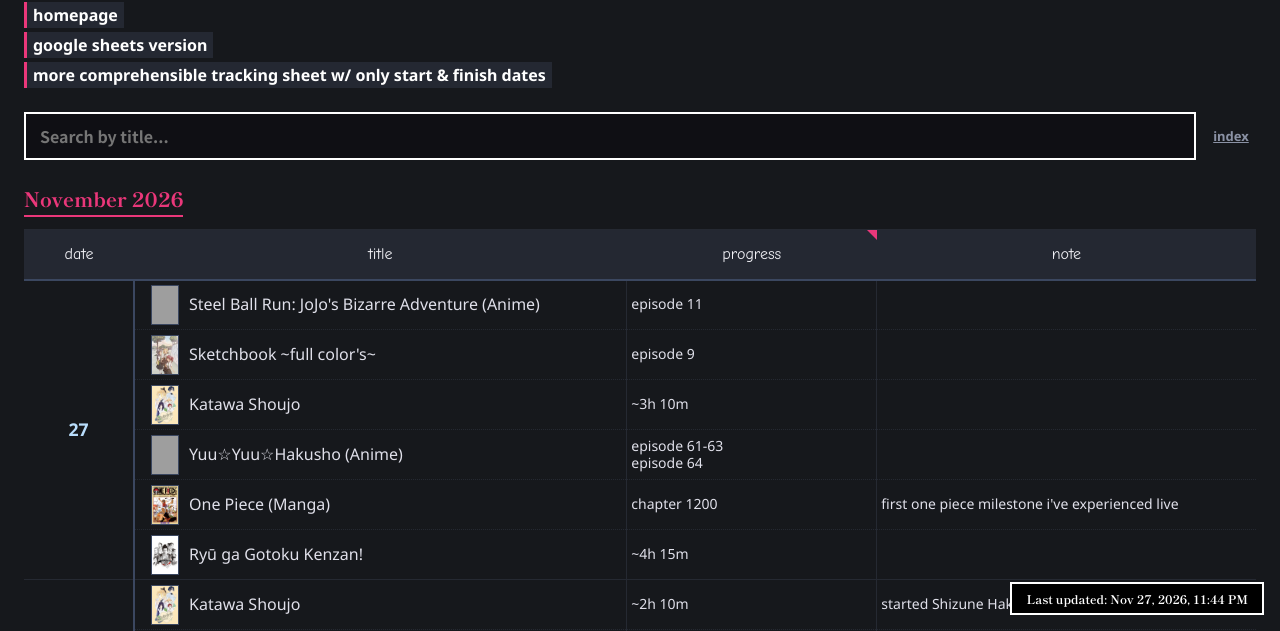
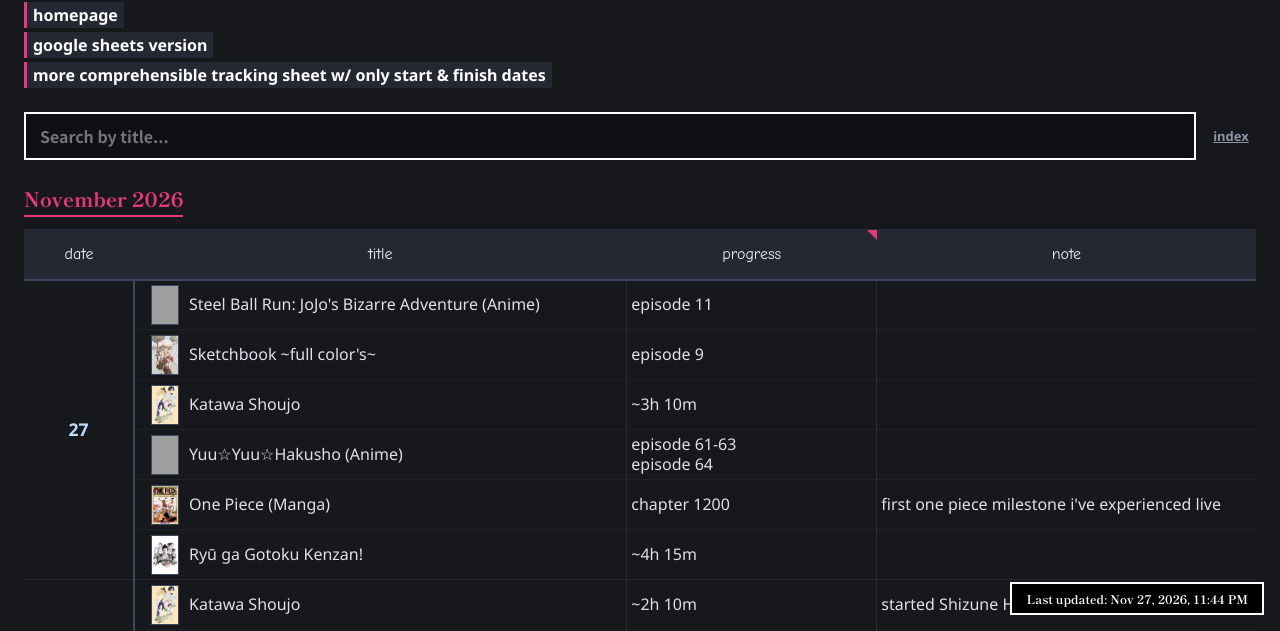
Before and after one commit to tdkumon/google-sheets-mirror, a plain HTML site: page progress-log/index.html in a window 1280 px wide. Shown: the part 169-800 px from the top of the page. Drawn offline with nearby package versions, Linux system fonts and the light colour scheme; grey boxes are pictures that could not be loaded; files whose address does not match are found by name.

Commit message:
Comment out font-size in progresslog.css
Comment out the font-size property for col-meta and col-extra.

```diff
--- a/css/progresslog.css
+++ b/css/progresslog.css
@@ -491,7 +491,7 @@ td.col-meta {
 }
 
 #table-container td.col-meta {
-  font-size: 14px !important;
+  /*font-size: 14px !important;*/
   color: #e0e0ea;
   padding-left: 4px;
   white-space: pre-wrap;
@@ -509,7 +509,7 @@ td.col-extra {
 }
 
 #table-container td.col-extra {
-  font-size: 14px !important;
+  /*font-size: 14px !important;*/
   padding-left: 4px;
 }
 
```
